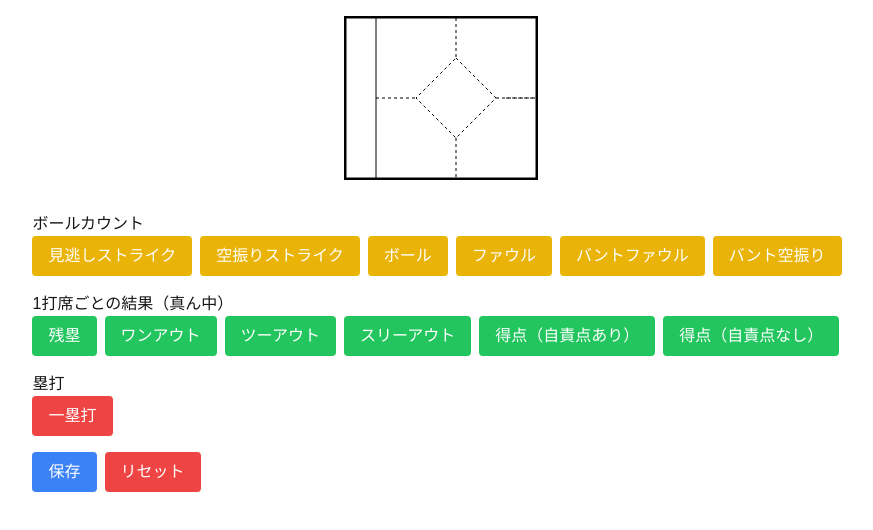
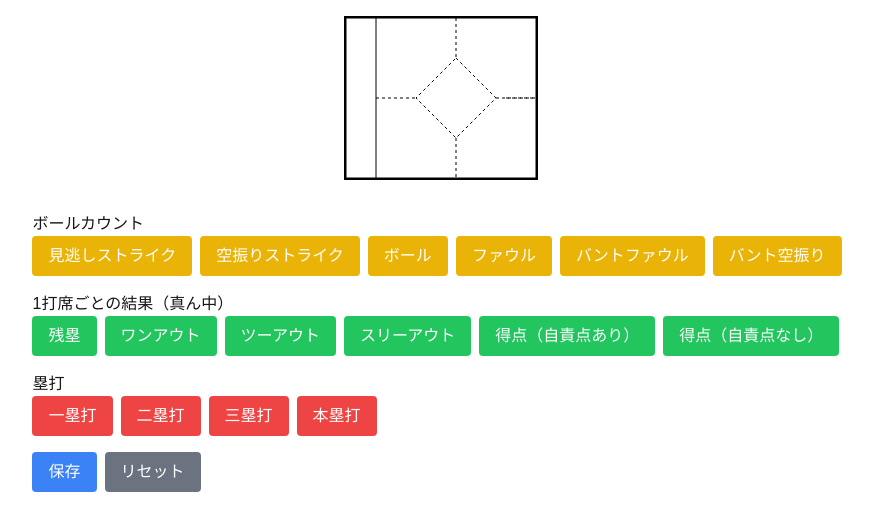
Before and after one commit to shicchi-7913/BaseBallScoreQuiz, a Next.js app: page / in a window 1280 px wide. Shown: the top 530 px of the page, without its empty margins (199-1072 px from the left). Built offline with nearby package versions, Linux system fonts and the light colour scheme.

Commit message:
塁打対応

```diff
--- a/components/ScoreBook/MergedCanvas.tsx
+++ b/components/ScoreBook/MergedCanvas.tsx
@@ -1,6 +1,11 @@
 'use client'
 
-import { BallCount, AtBatResult, TotalBases } from '@/types/ScoreBook'
+import {
+  BallCount,
+  AtBatResult,
+  TotalBases,
+  InputType,
+} from '@/types/ScoreBook'
 import { CellSize } from '@/const/CanvasSizes'
 import { useRef, useState, useEffect } from 'react'
 
@@ -14,7 +19,7 @@ export const MergedCanvas = () => {
   const [content, setContent] = useState(initState)
 
   const handleButtonClick = (
-    section: 'BallCount' | 'AtBatResult' | 'TotalBases',
+    section: InputType,
     value: BallCount | AtBatResult | TotalBases
   ) => {
     setContent((prev) => {
@@ -182,6 +187,7 @@ export const MergedCanvas = () => {
       ctx.stroke()
     }
     // score で red を指定したため black に戻す
+    ctx.fillStyle = 'black'
     ctx.strokeStyle = 'black'
     // --- ここまで 1打席ごとの結果（真ん中）---
 
@@ -193,6 +199,35 @@ export const MergedCanvas = () => {
       ctx.lineTo(190, 80)
       ctx.stroke()
     } else if (content.totalBases === 'doubleHit') {
+      ctx.beginPath()
+      ctx.strokeStyle = 'red'
+      ctx.moveTo(80, 190)
+      ctx.lineTo(190, 80)
+      ctx.moveTo(190, 80)
+      ctx.lineTo(110, 0)
+      ctx.stroke()
+    } else if (content.totalBases === 'tripleHit') {
+      ctx.beginPath()
+      ctx.strokeStyle = 'red'
+      ctx.moveTo(80, 190)
+      ctx.lineTo(190, 80)
+      ctx.moveTo(190, 80)
+      ctx.lineTo(110, 0)
+      ctx.moveTo(110, 0)
+      ctx.lineTo(30, 80)
+      ctx.stroke()
+    } else if (content.totalBases === 'homerun') {
+      ctx.beginPath()
+      ctx.strokeStyle = 'red'
+      ctx.moveTo(80, 190)
+      ctx.lineTo(190, 80)
+      ctx.moveTo(190, 80)
+      ctx.lineTo(110, 0)
+      ctx.moveTo(110, 0)
+      ctx.lineTo(30, 80)
+      ctx.moveTo(30, 80)
+      ctx.lineTo(140, 190)
+      ctx.stroke()
     }
     // --- ここまで 塁打 ---
 
@@ -293,10 +328,28 @@ export const MergedCanvas = () => {
         <div className="mt-4">
           <p>塁打</p>
           <button
-            className="px-4 py-2 bg-red-500 text-white rounded hover:bg-red-700"
+            className="mr-2 px-4 py-2 bg-red-500 text-white rounded hover:bg-red-700"
             onClick={() => handleButtonClick('TotalBases', 'oneHit')}
           >
             一塁打
+          </button>
+          <button
+            className="mr-2 px-4 py-2 bg-red-500 text-white rounded hover:bg-red-700"
+            onClick={() => handleButtonClick('TotalBases', 'doubleHit')}
+          >
+            二塁打
+          </button>
+          <button
+            className="mr-2 px-4 py-2 bg-red-500 text-white rounded hover:bg-red-700"
+            onClick={() => handleButtonClick('TotalBases', 'tripleHit')}
+          >
+            三塁打
+          </button>
+          <button
+            className="px-4 py-2 bg-red-500 text-white rounded hover:bg-red-700"
+            onClick={() => handleButtonClick('TotalBases', 'homerun')}
+          >
+            本塁打
           </button>
         </div>
         <div className="mt-4">
@@ -307,7 +360,7 @@ export const MergedCanvas = () => {
             保存
           </button>
           <button
-            className="px-4 py-2 bg-red-500 text-white rounded hover:bg-red-700"
+            className="px-4 py-2 bg-gray-500 text-white rounded hover:bg-gray-700"
             onClick={() => resetScore()}
           >
             リセット
--- a/types/ScoreBook.ts
+++ b/types/ScoreBook.ts
@@ -15,6 +15,6 @@ export type AtBatResult =
   | 'score'
   | null
 
-export type TotalBases = 'oneHit' | 'doubleHit' | null
+export type TotalBases = 'oneHit' | 'doubleHit' | 'tripleHit' | 'homerun' | null
 
-export type InputType = BallCount | AtBatResult
+export type InputType = 'BallCount' | 'AtBatResult' | 'TotalBases'
```
